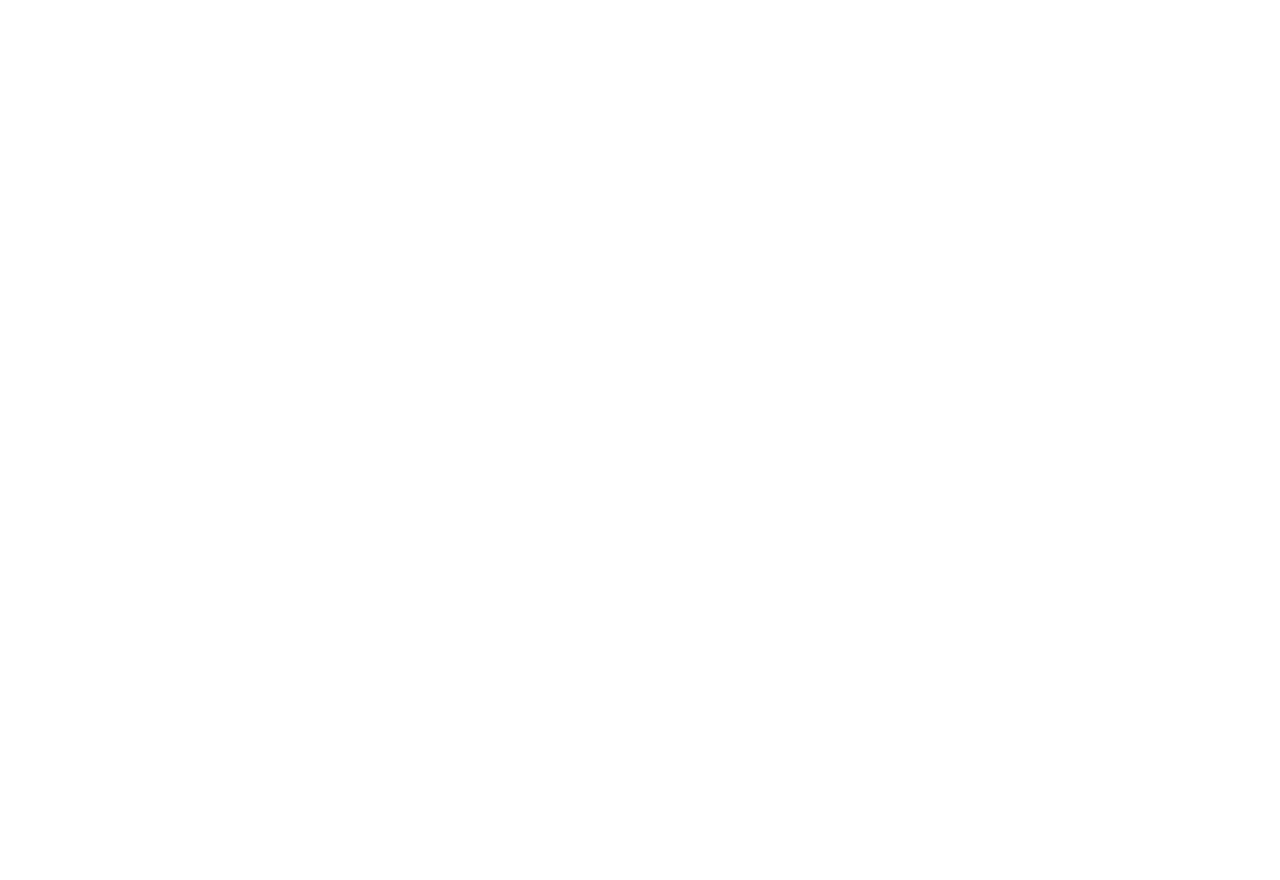
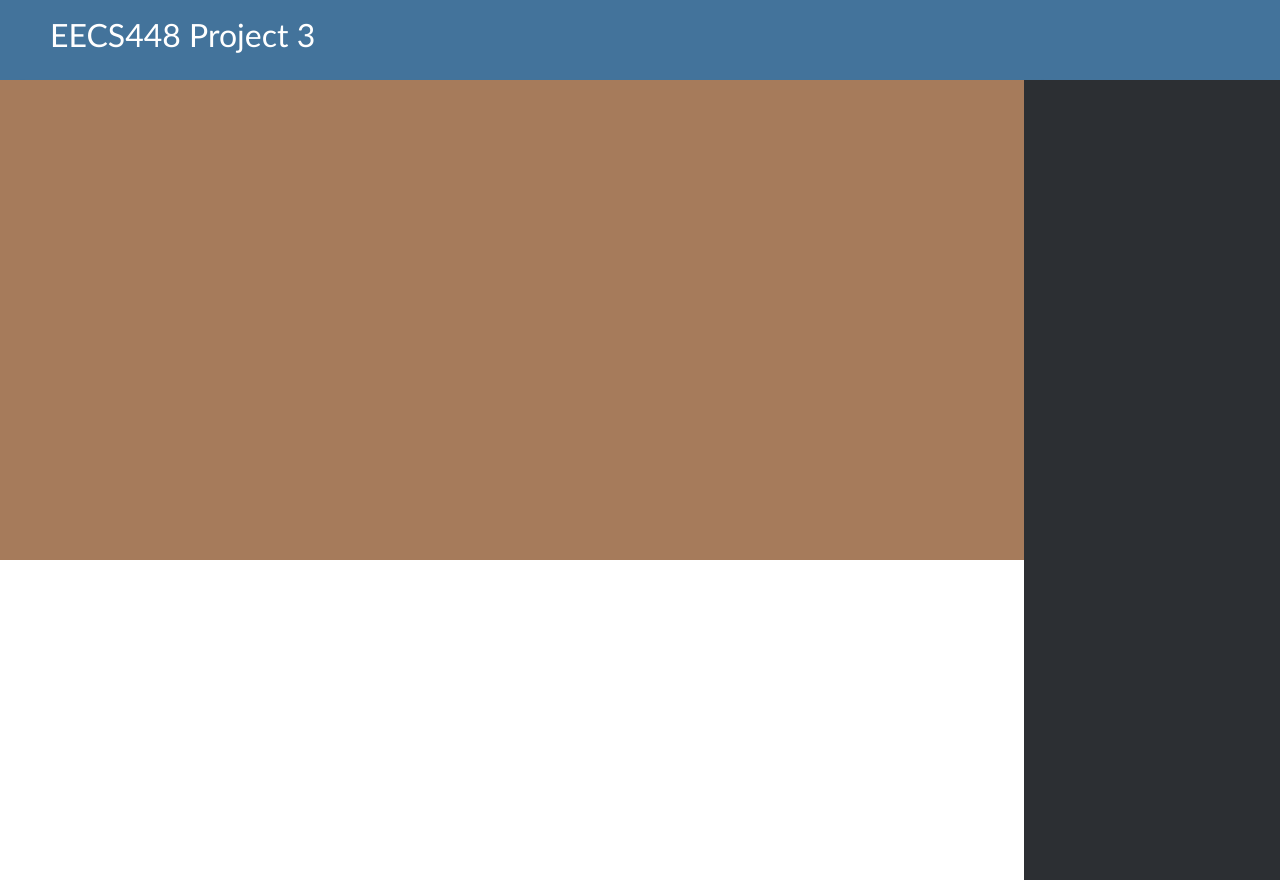
Before and after one commit to nrobless/EECS448_Project3, a plain HTML site: page src/web/index.html in a window 1280 px wide. Before the commit the page ends 800 px from the top, so only its background shows below. Drawn offline with Linux system fonts and the light colour scheme.

Commit message:
Added CSS positioning for basic structure.
Main elements are now positioned using flexboxes. Color also added.

```diff
--- a/src/web/index.html
+++ b/src/web/index.html
@@ -8,6 +8,11 @@
 
 <body>
     <div id="container">
+
+        <!-- Header -->
+        <div id="header">
+            EECS448 Project 3
+        </div>
 
         <!-- Container for game and chatbox -->
         <div id="main">
--- a/src/web/style.css
+++ b/src/web/style.css
@@ -0,0 +1,93 @@
+html, body {
+    width: 100%;
+    height: 100%;
+    padding: 0;
+    margin: 0;
+
+    font-size: 12pt;
+    font-family: 'Gill Sans', 'Gill Sans MT', Calibri, 'Trebuchet MS', sans-serif;
+}
+
+#container {
+    width: 100%;
+    height: 100%;
+    padding: 0;
+    margin: 0;
+    list-style: none;
+
+    display: -webkit-box;
+    display: -moz-box;
+    display: -ms-flexbox;
+    display: -webkit-flex;
+    display: flex;
+
+    -webkit-flex-flow: row wrap;
+    flex-flow: row wrap;
+}
+
+#header {
+    width: 100%;
+    height: 50px;
+    padding: 15px 50px;
+    margin: 0;
+
+    font-size: 24pt;
+    color: #ffffff;
+    background-color: #43739b;
+}
+
+#main {
+    width: 80%;
+    height: 100%;
+    padding: 0;
+    margin: 0;
+    list-style: none;
+
+    display: -webkit-box;
+    display: -moz-box;
+    display: -ms-flexbox;
+    display: -webkit-flex;
+    display: flex;
+
+    -webkit-flex-flow: column nowrap;
+    flex-flow: column nowrap;
+
+    color: #23272A;
+    background-color: #ffffff;
+    -webkit-box-shadow: 20px 2px 2px #23272A;
+    -moz-box-shadow: 20px 2px 2px #23272A;
+    box-shadow: 20px 2px 2px #23272A;
+}
+
+#game {
+    width: 100%;
+    height: 60%;
+
+    color: #23272A;
+    background-color: #A67B5B;
+}
+
+#chat {
+    width: 100%;
+    height: 40%;
+}
+
+#sidebar {
+    width: 20%;
+    height: 100%;
+    padding: 0;
+    margin: 0;
+    list-style: none;
+
+    display: -webkit-box;
+    display: -moz-box;
+    display: -ms-flexbox;
+    display: -webkit-flex;
+    display: flex;
+
+    -webkit-flex-flow: column nowrap;
+    flex-flow: column nowrap;
+
+    color: #99AAB5;
+    background-color: #2C2F33;
+}
```
